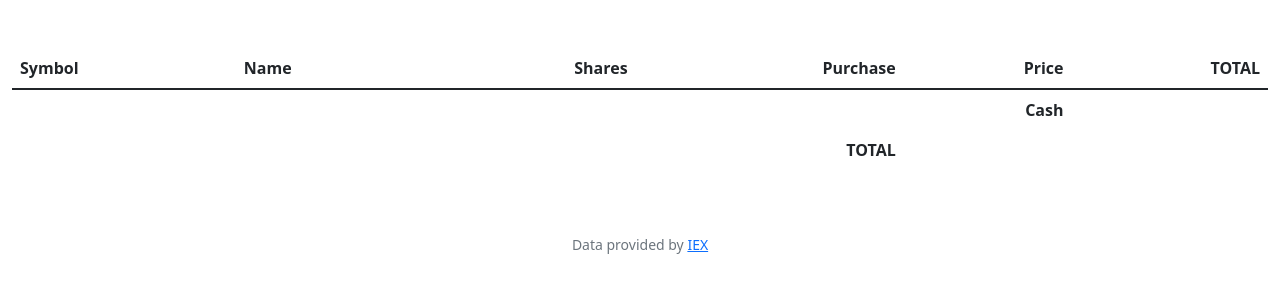
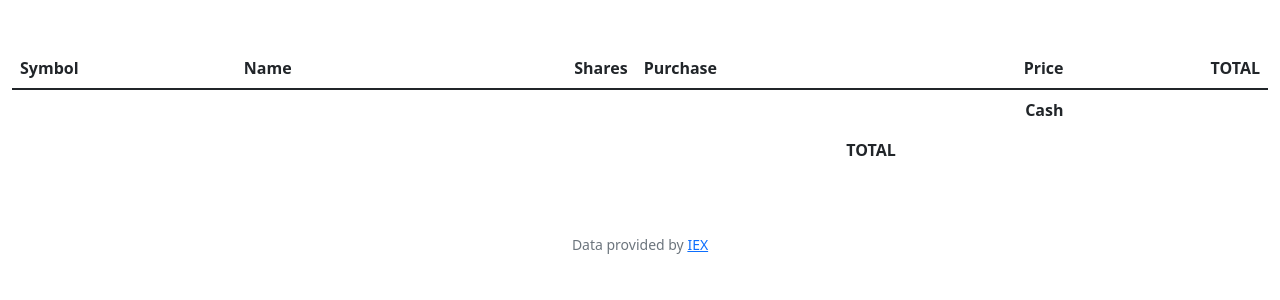
Before and after one commit to aliocantinea/CS50, a Flask app: template finance/templates/index.html in a window 1280 px wide. Shown: the part 76-376 px from the top of the page. Run offline with Flask 2, Linux system fonts and the light colour scheme; the template is opened without the code that fills it, so the values that code supplies are empty; some libraries are stand-ins or nearby versions.

Commit message:
Tue, Dec 27, 2022, 5:41 AM +00:00

```diff
--- a/finance/templates/index.html
+++ b/finance/templates/index.html
@@ -12,7 +12,7 @@
                 <th class="text-start">Symbol</th>
                 <th class="text-start">Name</th>
                 <th class="text-end">Shares</th>
-                <th class="text-end">Purchase</th>
+                <th class="text-start">Purchase</th>
                 <th class="text-end">Price</th>
                 <th class="text-end">TOTAL</th>
             </tr>
@@ -25,7 +25,7 @@
                         <td class="text-start">{{ row["name"] }}</td>
                         <td class="text-end">{{ row["amount"] }}</td>
                         <td>
-                            <div>
+                            <div class="btn-toolbar">
                                 <input autocomplete="off" class="form-control w-auto" min="1" name="shares" placeholder="Shares" type="number">
                                 <button class="btn btn-primary" type="submit">Buy</button>
                             </div>
```
